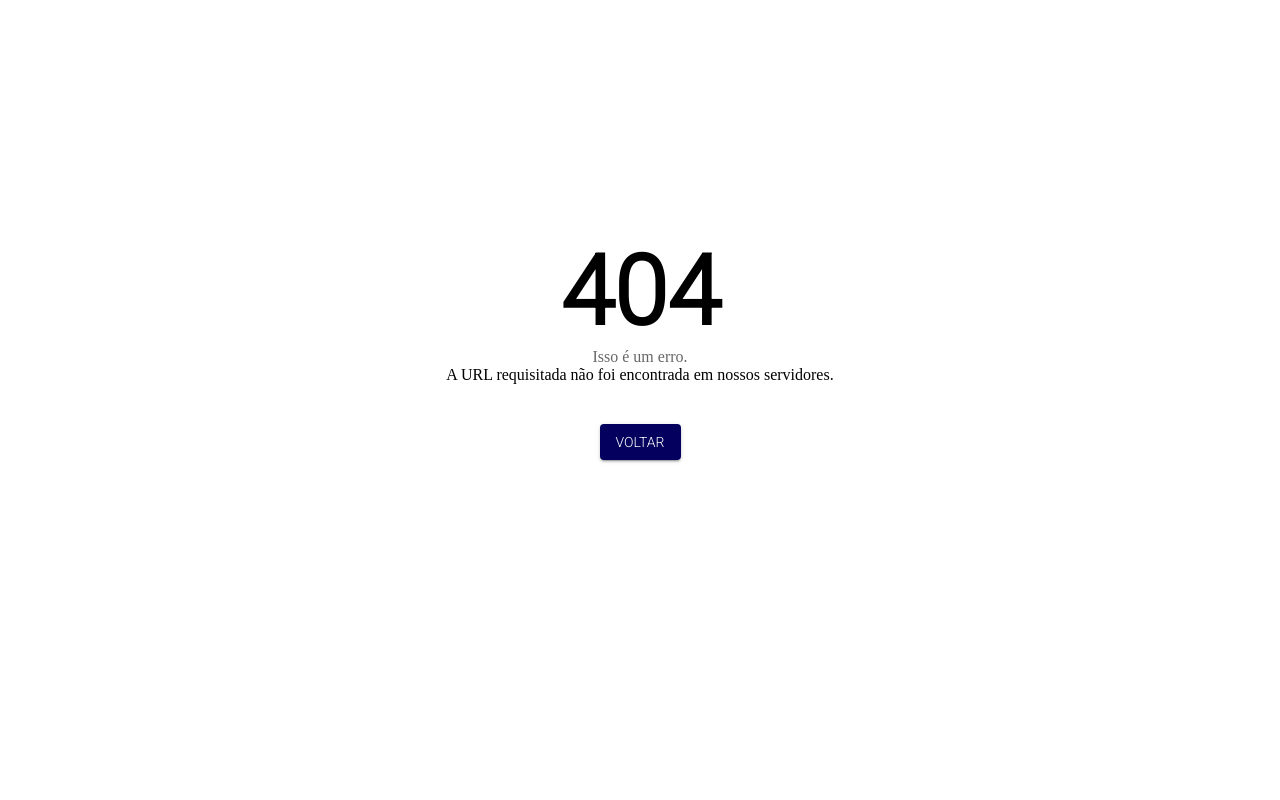
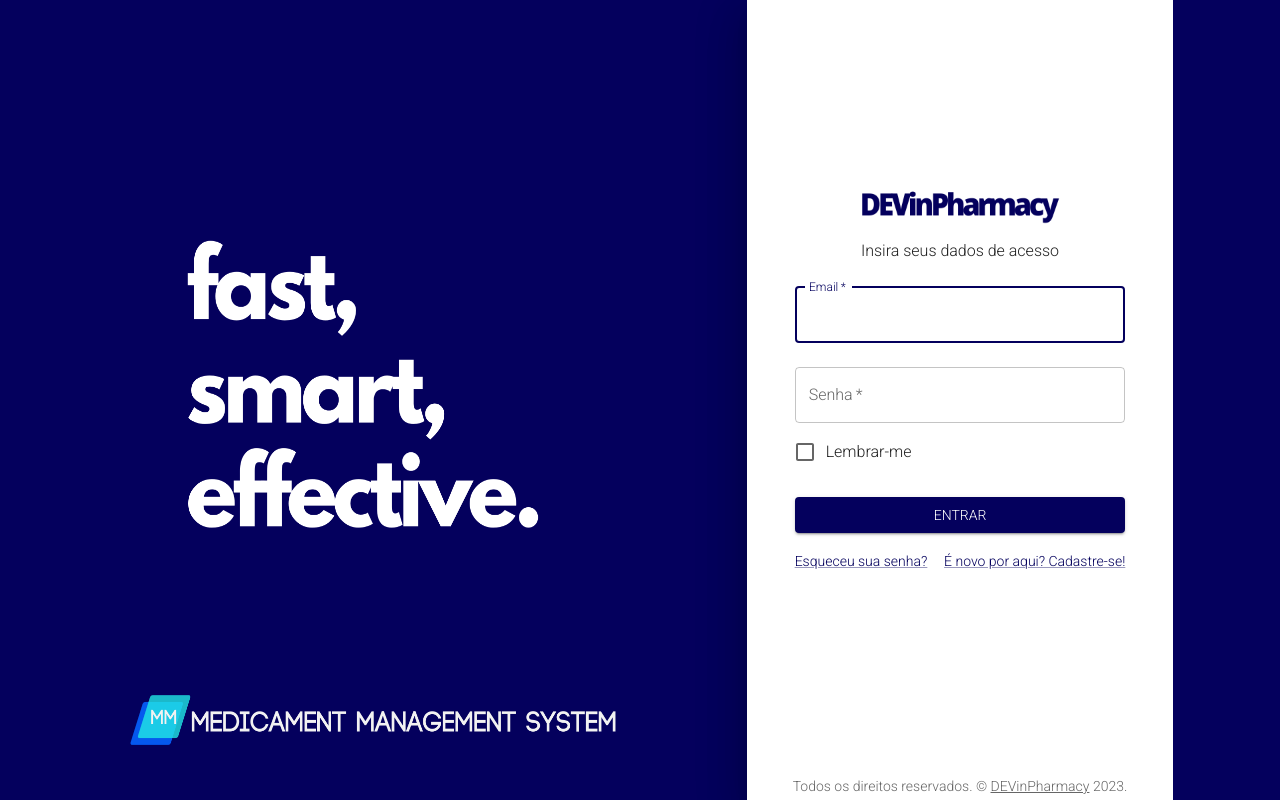
Before and after one commit to henriquemafra/DEVinPharmacy, a React (Vite) app: page /loginpage in a window 1280 px wide. Before the commit this address had no page. Built offline with nearby package versions, Linux system fonts and the light colour scheme.

Commit message:
Feat: New ForgotPass page and New Routes

```diff
--- a/src/App.jsx
+++ b/src/App.jsx
@@ -35,6 +35,7 @@ function App() {
         <Routes>
           <Route path='/' element={<LoginPage />} />
           <Route path='/dashboard/*' element={<Dashboard />} />
+          <Route path='/loginpage/*' element={<LoginPage />} />
           <Route path='*' element={<NotFoundPage/>} />
         </Routes>
       </Router>
--- a/src/components/dashboard/index.jsx
+++ b/src/components/dashboard/index.jsx
@@ -163,7 +163,7 @@ export default function Dashboard() {
                 <Container maxWidth="lg" sx={{ my: 3 }}>
                     <Routes>
                         {/* Rotas internas para as opções do menu*/}
-                        <Route path="/" element={<NewDrugstore />} />
+                        <Route path="/" element={<Medicaments />} />
                         <Route path="/newpharmacy" element={<NewDrugstore />} />
                         <Route path="/newmedicament" element={<NewMedicament />} />
                         <Route path="/map" element={<Map />} />
--- /dev/null
+++ b/src/components/forgotPass/index.jsx
@@ -0,0 +1,107 @@
+import { React, useState } from 'react';
+import { Avatar, Button, CssBaseline, TextField, Link, Grid, Box, Typography, Container, Alert } from '@mui/material';
+import LockResetIcon from '@mui/icons-material/LockReset';
+
+export default function ForgotPass() {
+
+    const [formData, setFormData] = useState({
+        email: '',
+    });
+
+     // Cria um estado para o alerta de erro na inserção do email ao formulário.
+     const [errorAlert, setErrorAlert] = useState(false);
+     // Cria um estado para o alerta de Sucesso no envio do email.
+     const [errorAlertSuccess, setErrorAlertSuccess] = useState(false);
+
+      // Atualiza do estado de FormData quando houver mudanças nos inputs Email e Senha.
+    const handleChange = (event) => {
+        const { name, value } = event.target;
+        setFormData((prevData) => ({
+            ...prevData,
+            [name]: value,
+        }));
+    };
+
+     // Realizar a validação dos campos do formulário e definir a ação a ser tomada após o envio.
+    const handleSubmit = (event) => {
+        event.preventDefault();
+        //Expressão regular para definir o padrão de email
+        const emailPattern = /^[^\s@]+@[^\s@]+\.[^\s@]+$/;
+
+        if (!formData.email.match(emailPattern)) {
+            setErrorAlert(true);
+            setTimeout(() => {
+                setErrorAlert(false);setErrorAlertSuccess(true)
+            }, 10000); // Utiliza função setTimeout para ocultar o alerta após 10 segundos
+        } else {
+            setErrorAlertSuccess(true);
+            setTimeout(() => {
+                setErrorAlertSuccess(false);
+            }, 10000); // Utiliza função setTimeout para ocultar o alerta após 10 segundos
+        }
+    };
+
+  return (
+      <Container component="main" maxWidth="xs">
+        <CssBaseline />
+        <Box
+          sx={{
+            mt: -3,
+            display: 'flex',
+            flexDirection: 'column',
+            alignItems: 'center',
+            justifyContent: 'center',
+            height: '100vh', // Altura total da viewport
+          }}
+        >
+          <Avatar sx={{ m: 1, bgcolor: 'primary.main' }}>
+            <LockResetIcon />
+          </Avatar>
+          <Typography component="h1" variant="h5" >
+          Redefinir Senha
+          </Typography>
+          <Box component="form" noValidate onSubmit={handleSubmit} sx={{ mt: 5}}>
+            <Grid container spacing={2}>
+              </Grid>
+              <Grid item xs={12} sm={12}>
+                <TextField
+                  required
+                  fullWidth
+                  id="email"
+                  label="Email"
+                  name="email"
+                  autoComplete="email"
+                  onChange={handleChange}
+                />
+              </Grid>
+              <Typography variant='p' color='text.secondary' sx={{ fontSize: '14px', width: '500px'}}>
+          Digite seu e-mail. Se houver uma conta registrada com este endereço, você receberá um e-mail com instruções para redefinir sua senha.
+          </Typography>
+          <Button
+          onClick={handleSubmit}
+              type="submit"
+              fullWidth
+              variant="contained"
+              sx={{ mt: 3, mb: 2 }}
+            >
+              Redefinir
+            </Button>
+            {errorAlert && (
+                    <Alert variant="outlined" severity="error">Informe um email válido por favor.</Alert>
+                )}
+                {errorAlertSuccess && (
+                    <Alert variant="outlined" severity="success" sx={{ mt: 1}}>Um email com instruções foi enviado para {formData.email}. Siga as instruções para redefinir sua senha.</Alert>
+                )}
+            <Grid container justifyContent="flex-end" sx={{mt:1}}>
+              <Grid item>
+                <Link href="/" variant="body2">
+                  Já possuí uma conta? Entre.
+                </Link>
+              </Grid>
+
+            </Grid>
+          </Box>
+        </Box>
+      </Container>
+  );
+}
--- a/src/components/login-page/SignIn.jsx
+++ b/src/components/login-page/SignIn.jsx
@@ -62,7 +62,7 @@ export default function SignIn({toggleComponent}) {
         <Box
             sx={{
                 mt: -3,
-                mx: 4,
+                mx: 6,
                 display: 'flex',
                 flexDirection: 'column',
                 alignItems: 'center',
@@ -74,13 +74,13 @@ export default function SignIn({toggleComponent}) {
                 style={{ marginBottom: '10px' }}
                 alt="Logo"
                 src={logo}
-                width="300"
-                height="70"
+                width="200"
+                height="50"
             />
             <Typography sx={{ textAlign: "center" }} component="p">
                 Insira seus dados de acesso
             </Typography>
-            <Box component="form" onSubmit={handleSubmit} noValidate sx={{ mt: 1 }}>
+            <Box component="form" onSubmit={handleSubmit} noValidate sx={{ mt: 1}}>
                 <TextField
                     error={errorAlert}
                     margin="normal"
@@ -118,20 +118,20 @@ export default function SignIn({toggleComponent}) {
                     Entrar
                 </Button>
                 {errorAlert && (
-                    <Alert variant="outlined" severity="error">Ops! Informe um email válido por favor.</Alert>
+                    <Alert variant="outlined" severity="error">Informe um email válido por favor.</Alert>
                 )}
                 {errorAlertPassword && (
-                    <Alert variant="outlined" severity="error">Ops! Informe uma senha válida com no mínimo 8 caracteres incluindo letras e números.</Alert>
+                    <Alert variant="outlined" severity="error" sx={{ mt:1}}>Informe uma senha válida com no mínimo 8 caracteres incluindo letras e números.</Alert>
                 )}
 
                 <Grid container>
                     <Grid item xs>
-                        <Link href="#" variant="body2">
+                        <Link href="/loginpage/forgotpass" variant="body2">
                             Esqueceu sua senha?
                         </Link>
                     </Grid>
                     <Grid item>
-                        <Link href="#" onClick={toggleComponent} variant="body2">
+                        <Link href="/loginpage/signup" variant="body2">
                             {"É novo por aqui? Cadastre-se!"}
                         </Link>
                     </Grid>
--- a/src/components/login-page/SignUp.jsx
+++ b/src/components/login-page/SignUp.jsx
@@ -12,7 +12,7 @@ import LockOutlinedIcon from '@mui/icons-material/LockOutlined';
 import Typography from '@mui/material/Typography';
 import Container from '@mui/material/Container';
 
-export default function SignUp({toggleComponent}) {
+export default function SignUp() {
   const handleSubmit = (event) => {
     event.preventDefault();
     const data = new FormData(event.currentTarget);
@@ -41,7 +41,7 @@ export default function SignUp({toggleComponent}) {
           <Typography component="h1" variant="h5">
            Cadastro
           </Typography>
-          <Box component="form" noValidate onSubmit={handleSubmit} sx={{ mt: 3 }}>
+          <Box component="form" noValidate onSubmit={handleSubmit} sx={{ mt: 3}}>
             <Grid container spacing={2}>
               <Grid item xs={12} sm={6}>
                 <TextField
@@ -114,7 +114,7 @@ export default function SignUp({toggleComponent}) {
             </Button>
             <Grid container justifyContent="flex-end">
               <Grid item>
-                <Link href="#" onClick={toggleComponent} variant="body2">
+                <Link href="/" variant="body2">
                   Já possuí uma conta? Entre.
                 </Link>
               </Grid>
--- a/src/components/login-page/index.jsx
+++ b/src/components/login-page/index.jsx
@@ -1,20 +1,16 @@
 import * as React from 'react';
-import CssBaseline from '@mui/material/CssBaseline';
-import Grid from '@mui/material/Grid';
-import Paper from '@mui/material/Paper';
+import { Routes, Route } from 'react-router-dom';
+import { CssBaseline, Grid, Paper }from '@mui/material';
 import Copyright from '../copyright';
 import backgroundImg from '../../assets/img/LoginPageBg.png';
-import SignUp from './SignUp';
-import SignIn from './SignIn';
-import { useState } from 'react';
+import ForgotPass from '../forgotPass';
+import SignUp from '../login-page/SignUp'
+import SignIn from '../login-page/SignIn'
+import NotFoundPage from '../404';
+
 
 export default function LoginPage() {
-    // Usando UseState para fazer a troca do componente no elemento entre cadastro e login.
-    const [isSignUp, setIsSignUp] = useState(false);
 
-    const toggleComponent = () => {
-        setIsSignUp(!isSignUp);
-    };
     return (
             <Grid container component="main" sx={{ height: '100vh' }}>
                 <CssBaseline />
@@ -22,7 +18,7 @@ export default function LoginPage() {
                 <Grid
                     item
                     xs={false}
-                    sm={4}
+                    sm={8}
                     md={7}
                     sx={{
                         backgroundImage: `url(${backgroundImg})`,
@@ -31,13 +27,30 @@ export default function LoginPage() {
                         backgroundPosition: 'center',
                     }}
                 />
-                <Grid item xs={12} sm={8} md={5} component={Paper} elevation={24} square>
-                    {/* Mudar entre Signup e SignIn*/}
-                {isSignUp ? <SignUp toggleComponent={toggleComponent} /> : <SignIn toggleComponent={toggleComponent} />}
+                <Grid item xs={12} sm={4} md={4} component={Paper} elevation={24} square>
+                <Routes>
+                        {/* Rotas internas para as opções do menu*/}
+                        <Route path="/" element={<SignIn/>} />
+                        <Route path="/signup" element={<SignUp />} />
+                        <Route path="/forgotpass" element={<ForgotPass />} />
+                        <Route path='/*' element={<NotFoundPage/>} />
+                    </Routes>
                     <Grid item >
                     <Copyright />
                     </Grid>
                 </Grid>
+                <Grid
+                    item
+                    xs={false}
+                    sm={6}
+                    md={1}
+                    sx={{
+                        backgroundColor: '#04005D',
+                        backgroundRepeat: 'no-repeat',
+                        backgroundSize: '100% 100%',
+                        backgroundPosition: 'center',
+                    }}
+                />
             </Grid>
     );
 }
```
